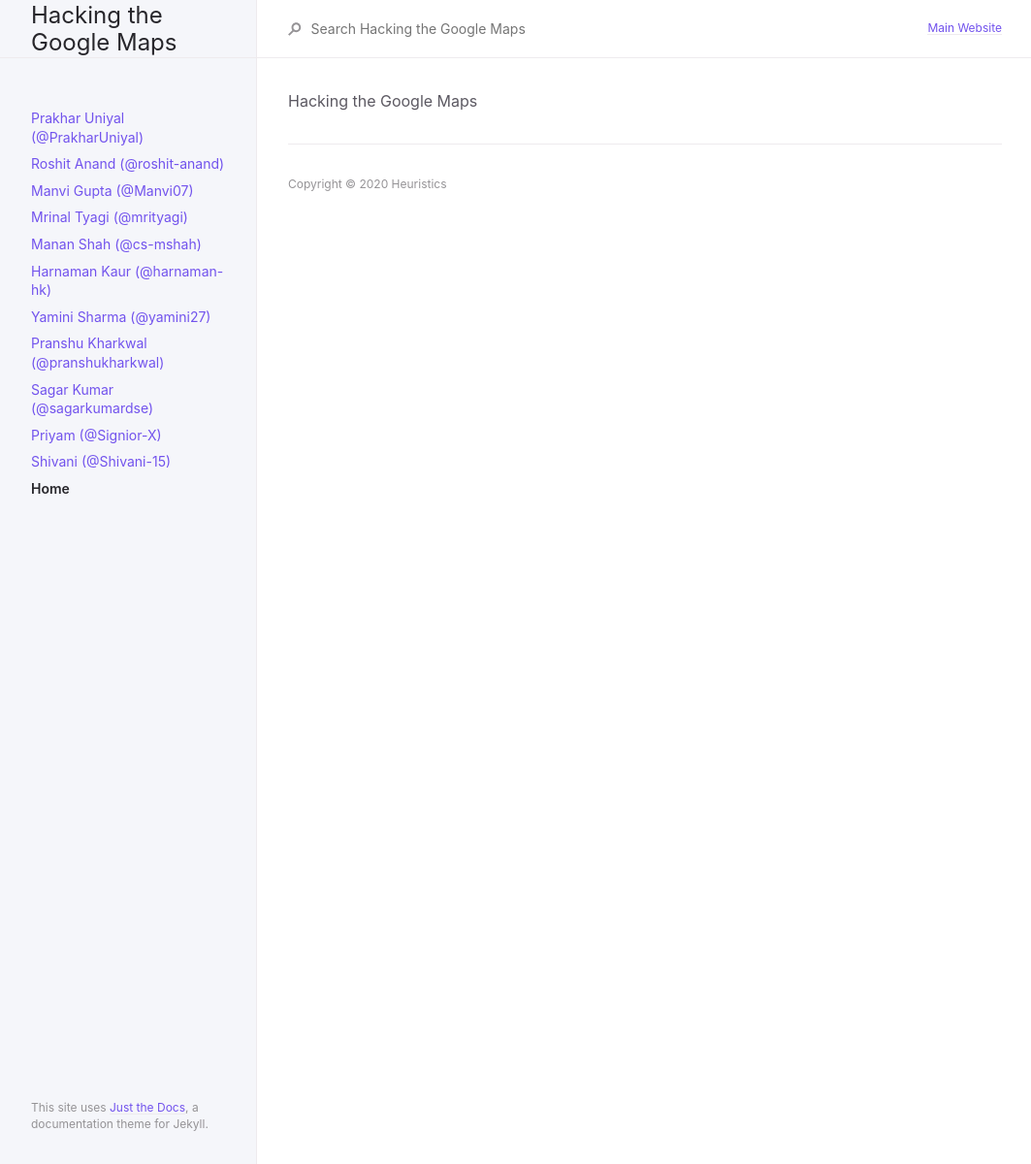
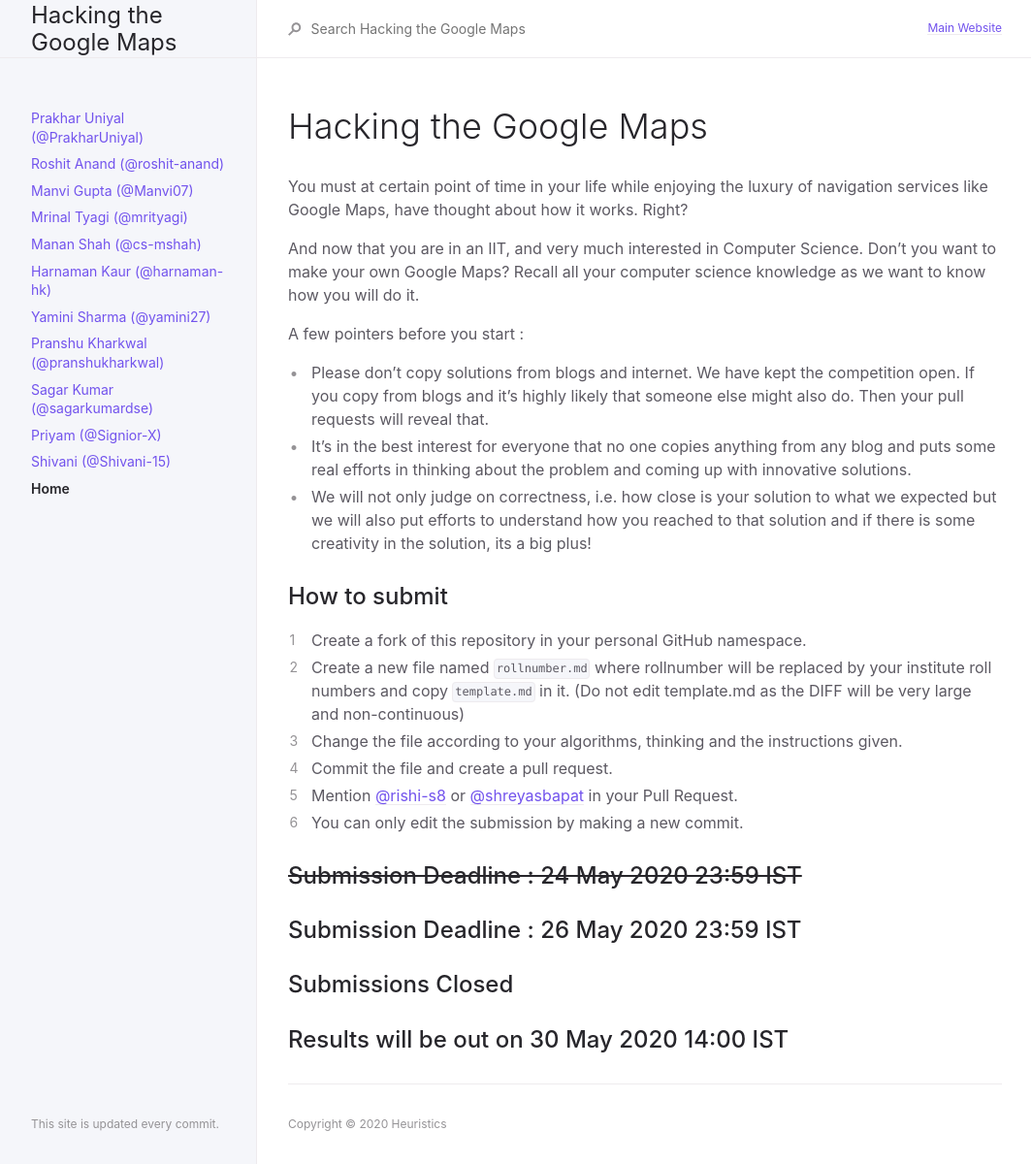
Before and after one commit to Heuristics-IIT-Mandi/Hacking-Google-Maps, a Jekyll site: the page built from index.md, in a window 1280 px wide. Shown: the whole page at 97% size, without its empty margins (107-1170 px from the left). Built offline with Jekyll 4.4.1, drawn with Linux system fonts in a browser that asks for light colours.

Commit message:
Add meaningful index

```diff
--- a/_layouts/default.html
+++ b/_layouts/default.html
@@ -25,7 +25,7 @@ layout: table_wrappers
         {% include nav.html %}
       </div>
       <footer class="site-footer">
-        <p class="text-small text-grey-dk-000 mb-4">This site uses <a href="https://github.com/pmarsceill/just-the-docs">Just the Docs</a>, a documentation theme for Jekyll.</p>
+        <p class="text-small text-grey-dk-000 mb-4">This site is updated every commit.</p>
       </footer>
     </div>
     <div class="main-content-wrap js-main-content" tabindex="0">
--- a/index.md
+++ b/index.md
@@ -2,8 +2,36 @@
 layout: default
 title: Home
 nav_order: 1
-description: "The one stop for everything technical! A completely personal page of Shreyas Bapat"
+description: "Landing Page"
 permalink: /
 ---
 
-Hacking the Google Maps
+# Hacking the Google Maps
+
+You must at certain point of time in your life while enjoying the luxury of navigation services like Google Maps, have thought about how it works. Right?
+
+And now that you are in an IIT, and very much interested in Computer Science. Don't you want to make your own Google Maps? Recall all your computer science knowledge as
+we want to know how you will do it.
+
+A few pointers before you start :
+
+* Please don't copy solutions from blogs and internet. We have kept the competition open. If you copy from blogs and it's highly likely that someone else might also do. Then your pull requests will reveal that.
+* It's in the best interest for everyone that no one copies anything from any blog and puts some real efforts in thinking about the problem and coming up with innovative solutions.
+* We will not only judge on correctness, i.e. how close is your solution to what we expected but we will also put efforts to understand how you reached to that solution and if there is some creativity in the solution, its a big plus!
+
+## How to submit
+
+1. Create a fork of this repository in your personal GitHub namespace.
+2. Create a new file named `rollnumber.md` where rollnumber will be replaced by your institute roll numbers and copy `template.md` in it. (Do not edit template.md as the DIFF will be very large and non-continuous)
+3. Change the file according to your algorithms, thinking and the instructions given.
+4. Commit the file and create a pull request.
+5. Mention [@rishi-s8](https://github.com/rishi-s8) or [@shreyasbapat](https://github.com/shreyasbapat) in your Pull Request.
+6. You can only edit the submission by making a new commit.
+
+## ~~Submission Deadline : 24 May 2020 23:59 IST~~
+## Submission Deadline : 26 May 2020 23:59 IST
+
+## Submissions Closed
+
+
+## Results will be out on 30 May 2020 14:00 IST
```
